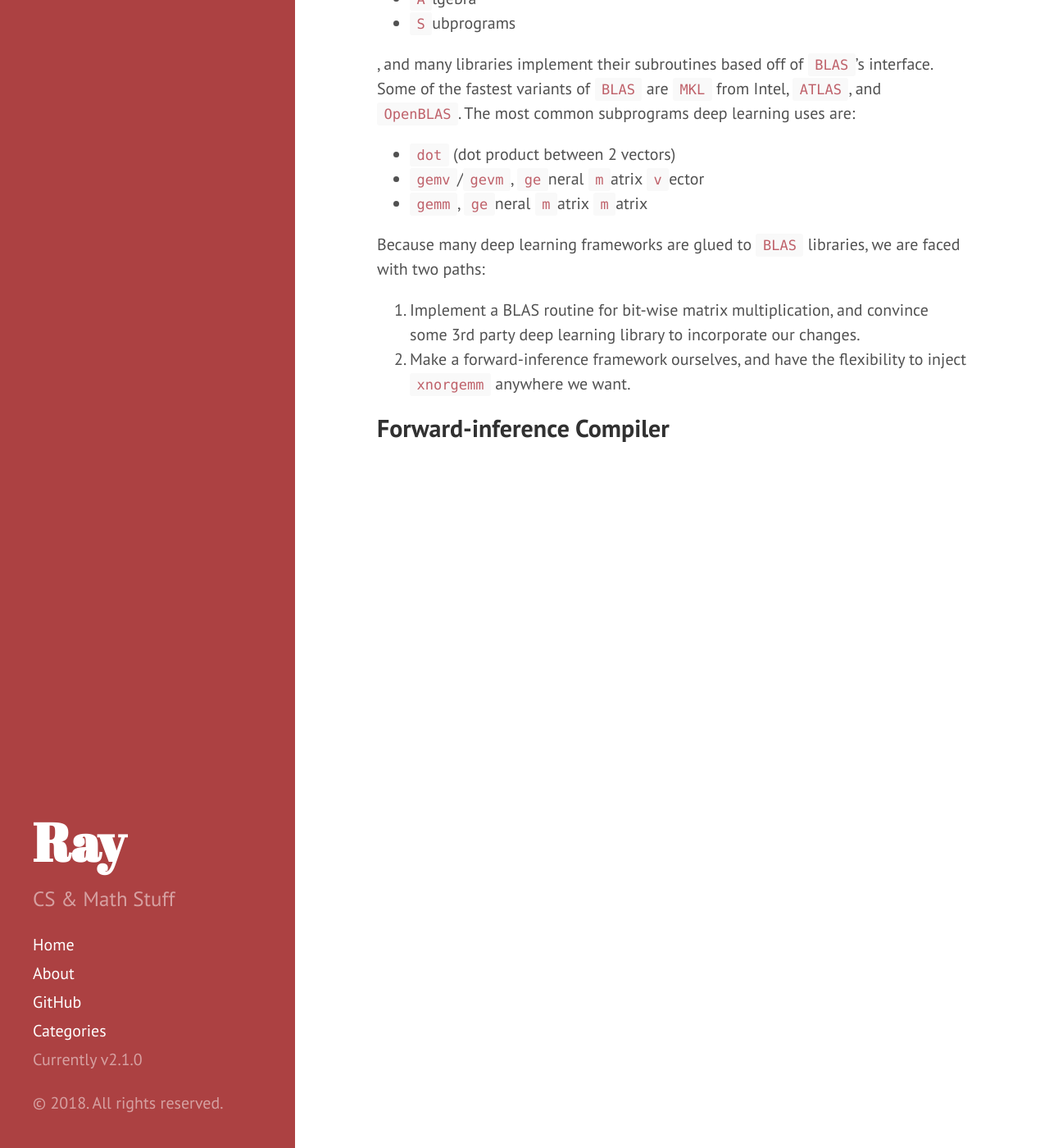
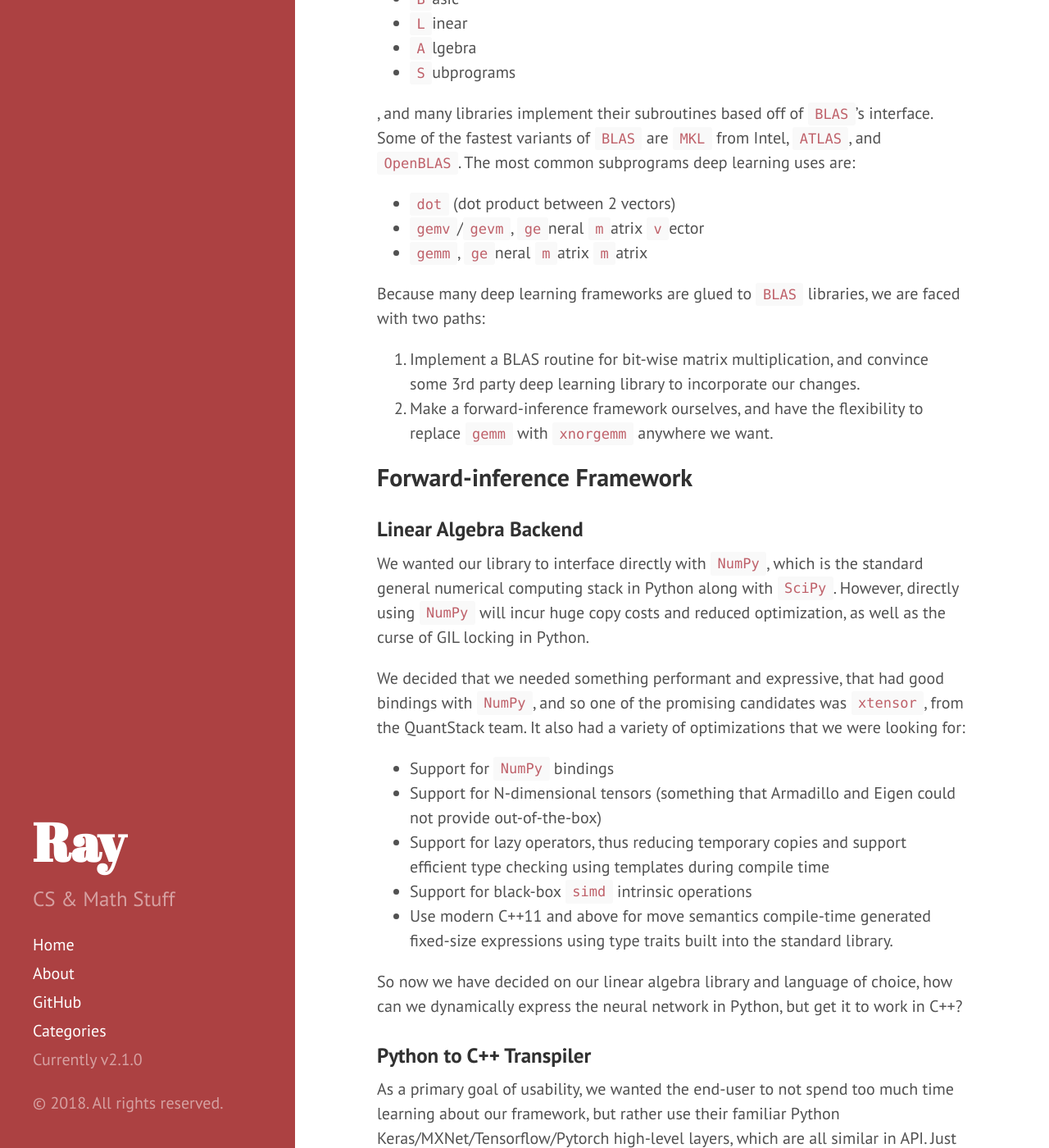
Before and after one commit to OneRaynyDay/oneraynyday.github.io, a Jekyll site: the page built from _posts/2018-08-30-Bighead-XNORNet.md, in a window 1280 px wide and 1400 px high, scrolled down 6772 px. Shown: the whole window at 82% size. Built offline with Jekyll 4.4.1, drawn with Linux system fonts in a browser that asks for light colours; formulas are drawn with MathJax 3; some of the changed text lies outside the part shown.

Commit message:
XNORNet info

```diff
--- a/_posts/2018-08-30-Bighead-XNORNet.md
+++ b/_posts/2018-08-30-Bighead-XNORNet.md
@@ -142,7 +142,7 @@ There are some extra details that I left out, about smoothing the distribution t
 
 _Note: The `contrib` folder for most frameworks is volatile, so the code above may not be an exact 1:1 at the time that you are reading it._
 
-The performance of this model in a single GPU usually yields ~1-2x faster inference speed. On a `p3.8xlarge` (with 4 beefy Volta GPU's), we can get to at most 3x faster on `Resnet50`.
+The performance of this model in a single GPU usually yields ~1-2x faster inference speed. On a `p3.8xlarge` (with 4 beefy Volta GPU's), we can get to at most 3x faster on `Resnet50`. However, can we discretize this even further?
 
 # Bitwise quantization
 
@@ -233,6 +233,26 @@ which is going to be the equivalent of our dot product.
 Because many deep learning frameworks are glued to `BLAS` libraries, we are faced with two paths:
 
 1. Implement a BLAS routine for bit-wise matrix multiplication, and convince some 3rd party deep learning library to incorporate our changes.
-2. Make a forward-inference framework ourselves, and have the flexibility to inject `xnorgemm` anywhere we want.
+2. Make a forward-inference framework ourselves, and have the flexibility to replace `gemm` with `xnorgemm` anywhere we want.
 
-## Forward-inference Compiler
+## Forward-inference Framework
+
+### Linear Algebra Backend
+
+We wanted our library to interface directly with `NumPy`, which is the standard general numerical computing stack in Python along with `SciPy`. However, directly using `NumPy` will incur huge copy costs and reduced optimization, as well as the curse of GIL locking in Python.
+
+We decided that we needed something performant and expressive, that had good bindings with `NumPy`, and so one of the promising candidates was `xtensor`, from the QuantStack team. It also had a variety of optimizations that we were looking for:
+
+- Support for `NumPy` bindings
+- Support for N-dimensional tensors (something that Armadillo and Eigen could not provide out-of-the-box)
+- Support for lazy operators, thus reducing temporary copies and support efficient type checking using templates during compile time
+- Support for black-box `simd` intrinsic operations
+- Use modern C++11 and above for move semantics compile-time generated fixed-size expressions using type traits built into the standard library.
+
+So now we have decided on our linear algebra library and language of choice, how can we dynamically express the neural network in Python, but get it to work in C++?
+
+### Python to C++ Transpiler
+
+As a primary goal of usability, we wanted the end-user to not spend too much time learning about our framework, but rather use their familiar Python Keras/MXNet/Tensorflow/Pytorch high-level layers, which are all similar in API. Just like how MXNet compiles its python graph into NNVM, and Tensorflow compiles its graph into LLVM, we compile our python graph into C++. Transpiling something that looks like:
+
+TODO: Add example here
```
